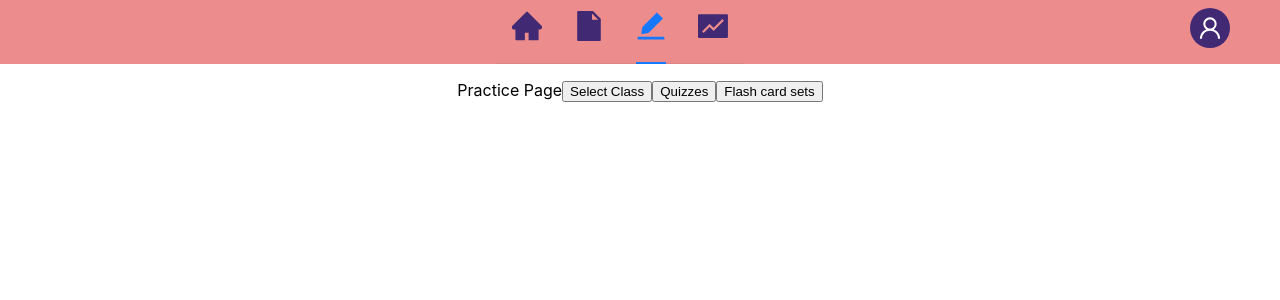
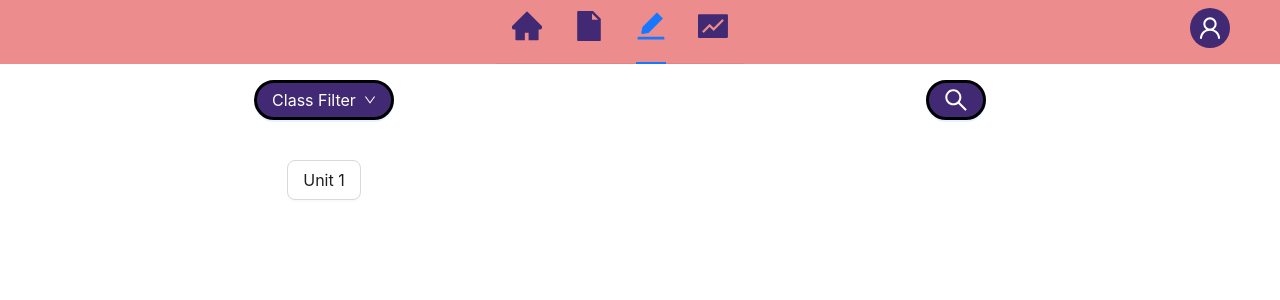
Before and after one commit to Highzahawk/Graviton, a React (Create React App) app: page /Practice in a window 1280 px wide. Shown: the top 300 px of the page. Built offline with nearby package versions, Linux system fonts and the light colour scheme.

Commit message:
created basic quiz selection page

```diff
--- a/src/Pages/Practice.js
+++ b/src/Pages/Practice.js
@@ -1,24 +1,51 @@
-import react from 'react';
+import React from 'react';
 import { useNavigate } from 'react-router-dom';
+import {DownloadOutlined, FilterFilled, SearchOutlined, PlusOutlined, DownOutlined} from '@ant-design/icons'
+import {Button, Layout, Space, Grid, Row, Col, Dropdown, Typography, Menu} from 'antd'
+import styles from "./PracticeStyles.css";
 
 function Practice(){
     const navigate = useNavigate();
 
+    const handleUnitButtonClick = () => {
+        navigate('/Unit');
+      };
+
+    const classNames = (
+        <Menu>
+            <Menu.Item key="0">
+                AP Calculus AB
+            </Menu.Item>
+            <Menu.Item key="1">
+                AP Language
+            </Menu.Item>
+        </Menu>
+    );
+
     return(
-        <div>
-            <h>
-                Practice Page
-                <button>Select Class</button>
-            </h>
+        <Row gutter={[16, 40]}>
+           <Col span = {12}>
+                <Dropdown overlay={classNames} trigger={['hover']}>
+                    <Button type="primary" className = "ClassFilter" shape = "round" size = "large" >
+                        Class Filter <DownOutlined />
+                    </Button>
+                </Dropdown>
+            </Col>
 
-            <button onClick={() => { navigate("/QuizHome"); }}>
-                Quizzes
-            </button>
+            <Col span = {12}>
+                <Button type="primary" className = "Toolbar" shape = "round" size = "large" >
+                        <SearchOutlined style={{ fontSize: '24px' }} />
 
-            <button onClick={() => { navigate("/FlashcardHome"); }}>
-                Flash card sets
-            </button>
-        </div>
+                </Button>
+            </Col>
+
+            <Col span = {12}>
+                <Button type = "default" className = "Units" size = "large" onClick={handleUnitButtonClick}>
+                Unit 1
+                </Button>
+            </Col>
+
+        </Row>
     );
 }
 
--- /dev/null
+++ b/src/Pages/PracticeStyles.css
@@ -0,0 +1,27 @@
+.ant-btn-primary {
+  background-color: #412973;
+  border:solid black;
+}
+
+
+.ant-btn.ant-btn-primary:hover {
+  background-color: #412973;
+  border: solid #a584ec;
+}
+
+.ant-btn.ant-btn-primary:active {
+background-color: #412973;
+border: solid black;
+
+}
+
+.ant-btn.FileName {
+  background-color: #1A6680;
+  border:solid black;
+}
+
+
+.ant-btn.ant-btn.FileName:hover {
+  background-color: #1A6680;
+  border: solid #2591b5;
+}
```
